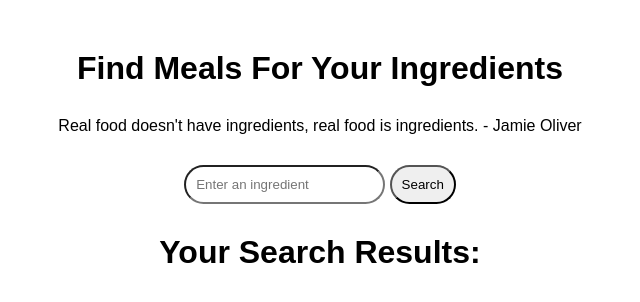
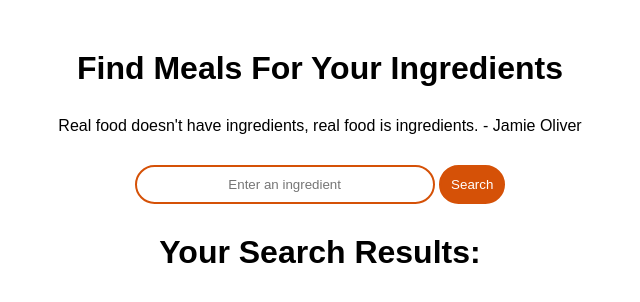
Before and after one commit to FaridAliyev-dev/FoodAPI, a website built with Vite: page index.html in a window 1280 px wide. Shown: the whole page, without its empty margins (320-960 px from the left). Built offline with nearby package versions, Linux system fonts and the light colour scheme.

Commit message:
Update style.css

```diff
--- a/src/style.css
+++ b/src/style.css
@@ -21,8 +21,17 @@
   padding: 10px;
 }
 
+.container input {
+  border: 2px solid #d55107;
+  width: 300px;
+  text-align: center;
+}
+
 .container button {
   cursor: pointer;
+  background-color: #d55107;
+  color: white;
+  border: 2px solid #d55107;
 }
 
 .card {
@@ -76,7 +85,6 @@ min-height: 100%;
   min-width: 100%;
 }
 
-
 .meals {
   display: flex;
   flex-direction: row;
```
Lines whose indentation alone changed are shown as unchanged.
